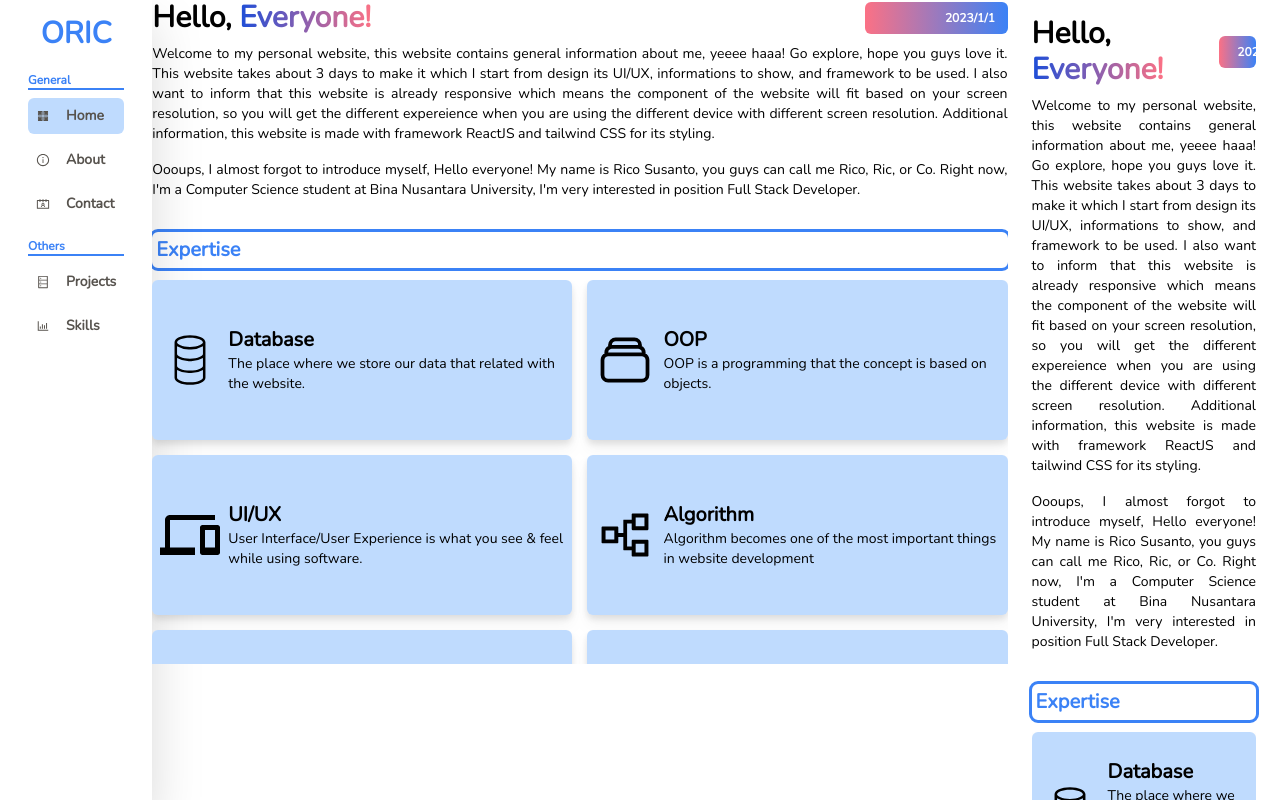
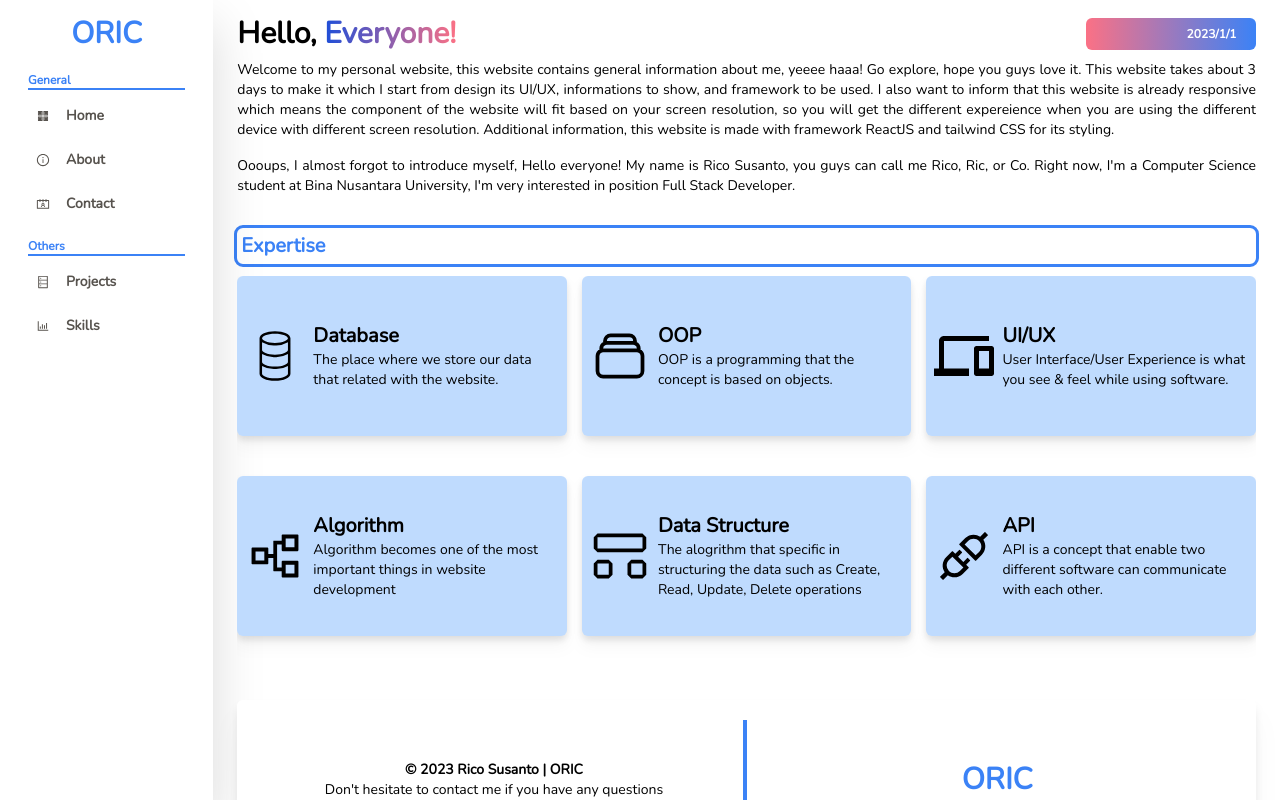
Before and after one commit to MustankLee/ORIC, a React (Create React App) app: page / in a window 1280 px wide. Before the commit this address led to /home. Built offline with nearby package versions, Linux system fonts and the light colour scheme.

Commit message:
update build for gh-pages

```diff
--- a/src/App.js
+++ b/src/App.js
@@ -15,11 +15,10 @@ function App() {
       <Router>
         <div className="flex max-md:block">
           <Navbar />
-          <Home />
           <div className="h-screen w-5/6 overflow-y-auto px-6 py-4 bg-white max-md:w-full">
             <Routes>
-              <Route path="/" element={<Navigate to="/home"/>}></Route>
-              <Route exact path="/home" element={<Home />}></Route>
+              {/* <Route path="/" element={<Navigate to="/home"/>}></Route> */}
+              <Route exact path="/*" element={<Home />}></Route>
               <Route exact path="/about" element={<About />}></Route>
               <Route exact path="/contact" element={<Contact />}></Route>
               <Route exact path="/skill" element={<Skill />}></Route>
```
